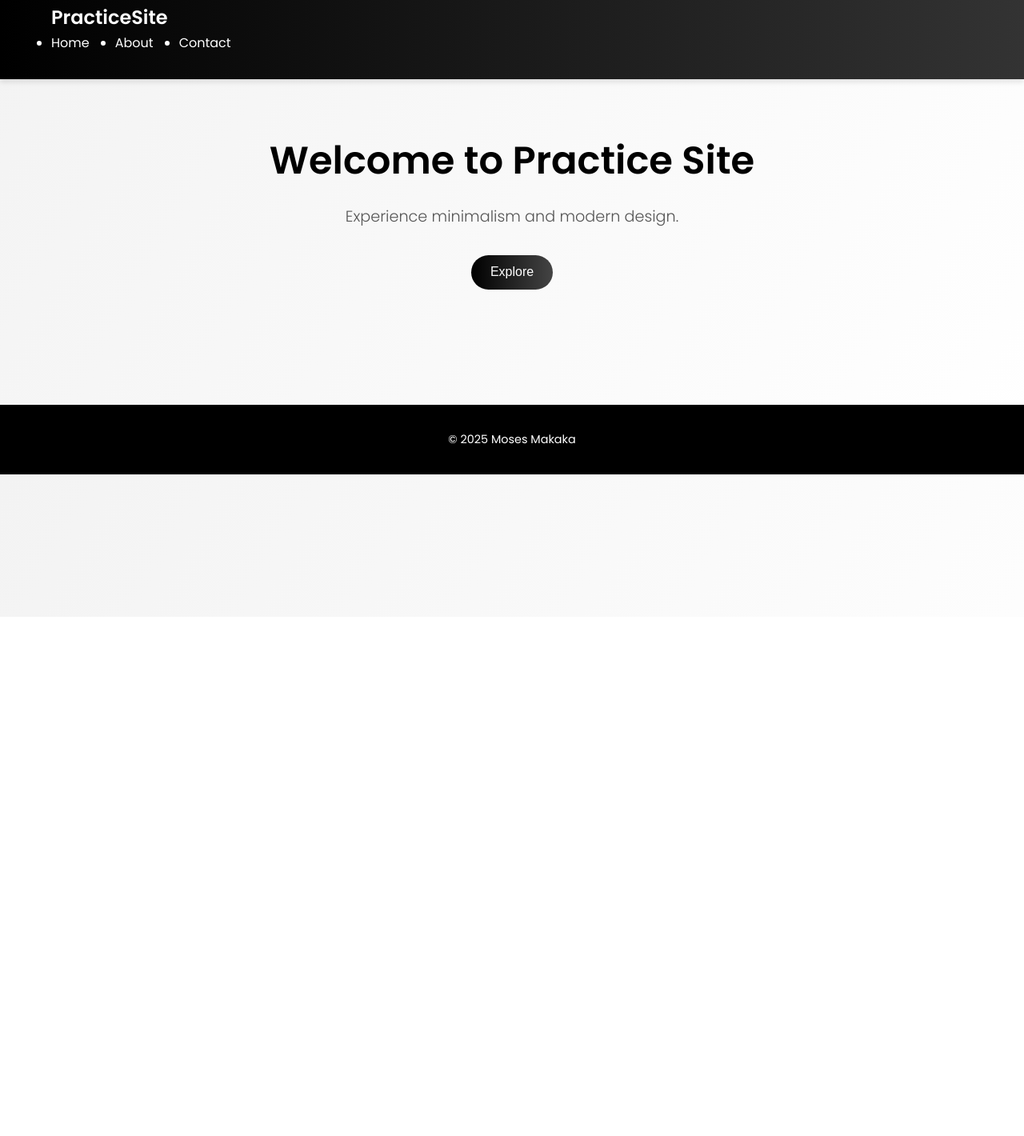
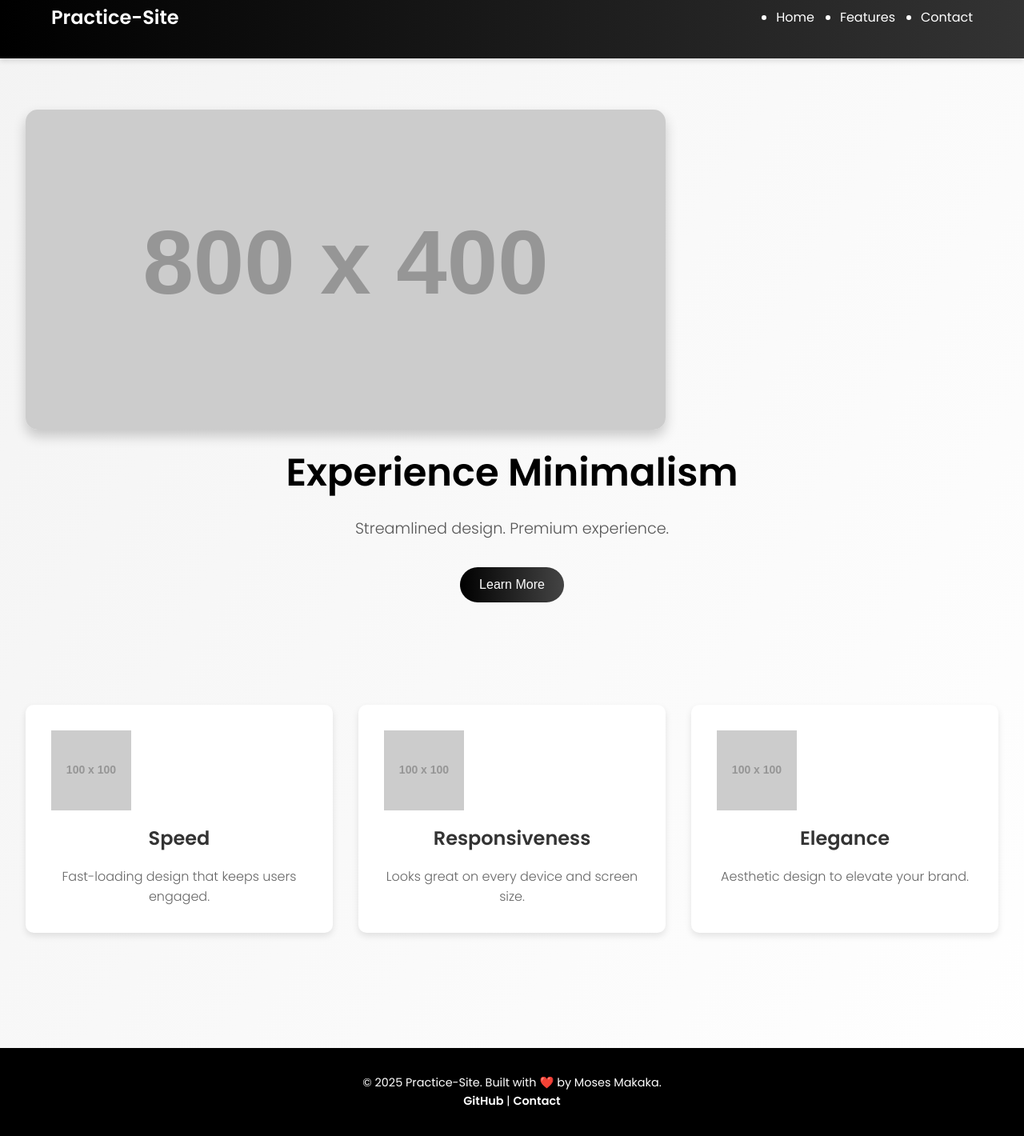
Before and after one commit to mosesmakaka/Practice-Site, a plain HTML site: page index.html in a window 1280 px wide. Shown: the part 29-1449 px from the top of the page at 80% size. Before the commit the page ends 800 px from the top, so only its background shows below. Drawn offline with Linux system fonts and the light colour scheme; placeholder pictures from the web are drawn by us.

Commit message:
Updates to index.html

```diff
--- a/index.html
+++ b/index.html
@@ -3,31 +3,57 @@
 <head>
   <meta charset="UTF-8">
   <meta name="viewport" content="width=device-width, initial-scale=1.0">
-    <title>Practice Site</title>
+  <meta name="description" content="A sleek, minimalist website design.">
+  <title>Practice-Site</title>
   <link rel="stylesheet" href="styles.css">
-    <link rel="icon" href="assets/favicon.ico">
 </head>
 <body>
+  <!-- Header Section -->
   <header>
+    <div class="logo">Practice-Site</div>
     <nav>
-            <div class="logo">PracticeSite</div>
       <ul class="nav-links">
-                <li><a href="#home">Home</a></li>
-                <li><a href="#about">About</a></li>
-                <li><a href="#contact">Contact</a></li>
+        <li><a href="#hero">Home</a></li>
+        <li><a href="#features">Features</a></li>
+        <li><a href="#footer">Contact</a></li>
       </ul>
     </nav>
   </header>
-    <main>
-        <section id="home" class="hero">
-            <h1>Welcome to Practice Site</h1>
-            <p>Experience minimalism and modern design.</p>
-            <button>Explore</button>
+
+  <!-- Hero Section -->
+  <section id="hero" class="hero">
+    <img src="https://via.placeholder.com/800x400" alt="Hero Image">
+    <h1>Experience Minimalism</h1>
+    <p>Streamlined design. Premium experience.</p>
+    <button>Learn More</button>
   </section>
-    </main>
-    <footer>
-        <p>&copy; 2025 Moses Makaka</p>
+
+  <!-- Features Section -->
+  <section id="features" class="features">
+    <div class="feature-card">
+      <img src="https://via.placeholder.com/100" alt="Feature Icon">
+      <h3>Speed</h3>
+      <p>Fast-loading design that keeps users engaged.</p>
+    </div>
+    <div class="feature-card">
+      <img src="https://via.placeholder.com/100" alt="Feature Icon">
+      <h3>Responsiveness</h3>
+      <p>Looks great on every device and screen size.</p>
+    </div>
+    <div class="feature-card">
+      <img src="https://via.placeholder.com/100" alt="Feature Icon">
+      <h3>Elegance</h3>
+      <p>Aesthetic design to elevate your brand.</p>
+    </div>
+  </section>
+
+  <!-- Footer Section -->
+  <footer id="footer">
+    <p>&copy; 2025 Practice-Site. Built with ❤️ by Moses Makaka.</p>
+    <p>
+      <a href="https://github.com/mosesmakaka" target="_blank">GitHub</a> |
+      <a href="#contact">Contact</a>
+    </p>
   </footer>
-    <script src="scripts.js"></script>
 </body>
 </html>
```
Lines whose indentation alone changed are shown as unchanged.
